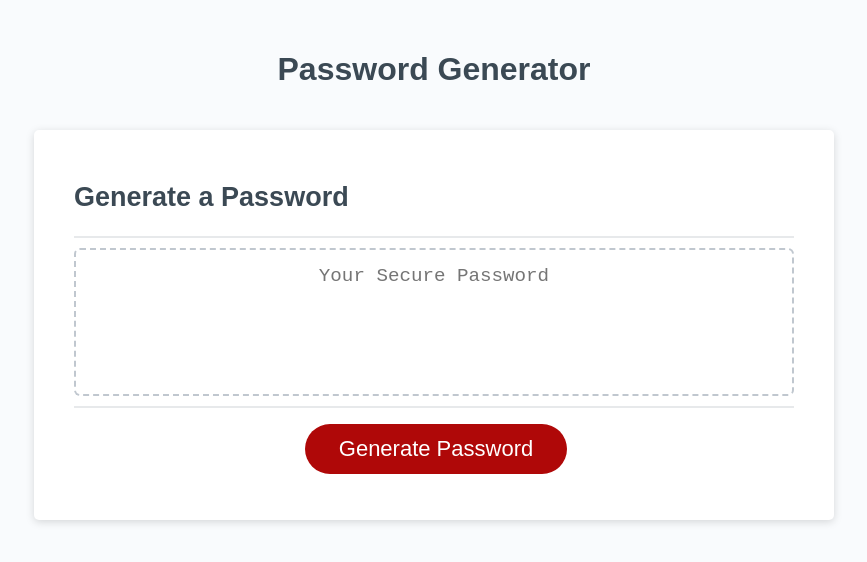
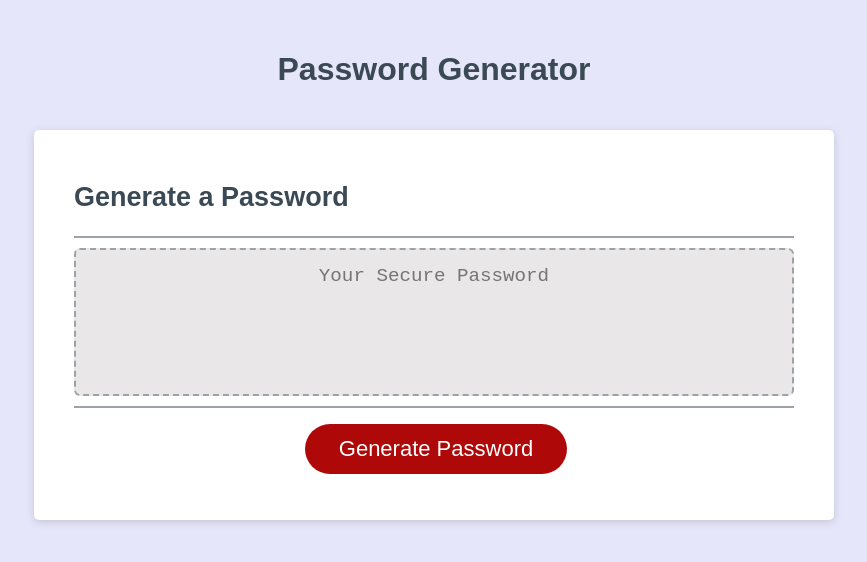
Before and after one commit to npokrandt/password-generator, a plain HTML site: page index.html in a window 1280 px wide. Shown: the whole page, without its empty margins (206-1073 px from the left). Drawn offline with Linux system fonts and the light colour scheme.

Commit message:
touches up css and fills out the README

```diff
--- a/assets/css/style.css
+++ b/assets/css/style.css
@@ -14,7 +14,7 @@ body,
 
 body {
   font-family: sans-serif;
-  background-color: #f9fbfd;
+  background-color: lavender;
 }
 
 .wrapper {
@@ -46,7 +46,7 @@ header {
   content: " ";
   display: block;
   width: 100%;
-  background: #e7e9eb;
+  background: #9ca2a8;
   height: 2px;
 }
 
@@ -62,7 +62,7 @@ header {
   content: " ";
   display: block;
   width: 100%;
-  background: #e7e9eb;
+  background: #9ca2a8;
   height: 2px;
 }
 
@@ -86,6 +86,10 @@ header {
   padding: 14px 34px;
   text-align: center;
   cursor: pointer;
+}
+
+.btn:hover{
+  scale: 1.05;
 }
 
 button[disabled] {
@@ -112,7 +116,8 @@ button[disabled] {
   text-align: center;
   margin-top: 10px;
   margin-bottom: 10px;
-  border: 2px dashed #c0c7cf;
+  background-color: rgb(233, 231, 231);
+  border: 2px dashed #9ca2a8;
   border-radius: 6px;
   resize: none;
   overflow: hidden;
```
Also changed, not shown: assets/js/script.js (+13 -0 lines), assets/images/Screenshot 2023-06-16 at 14-25-34 Password Generator.png (added), 1 other file.
